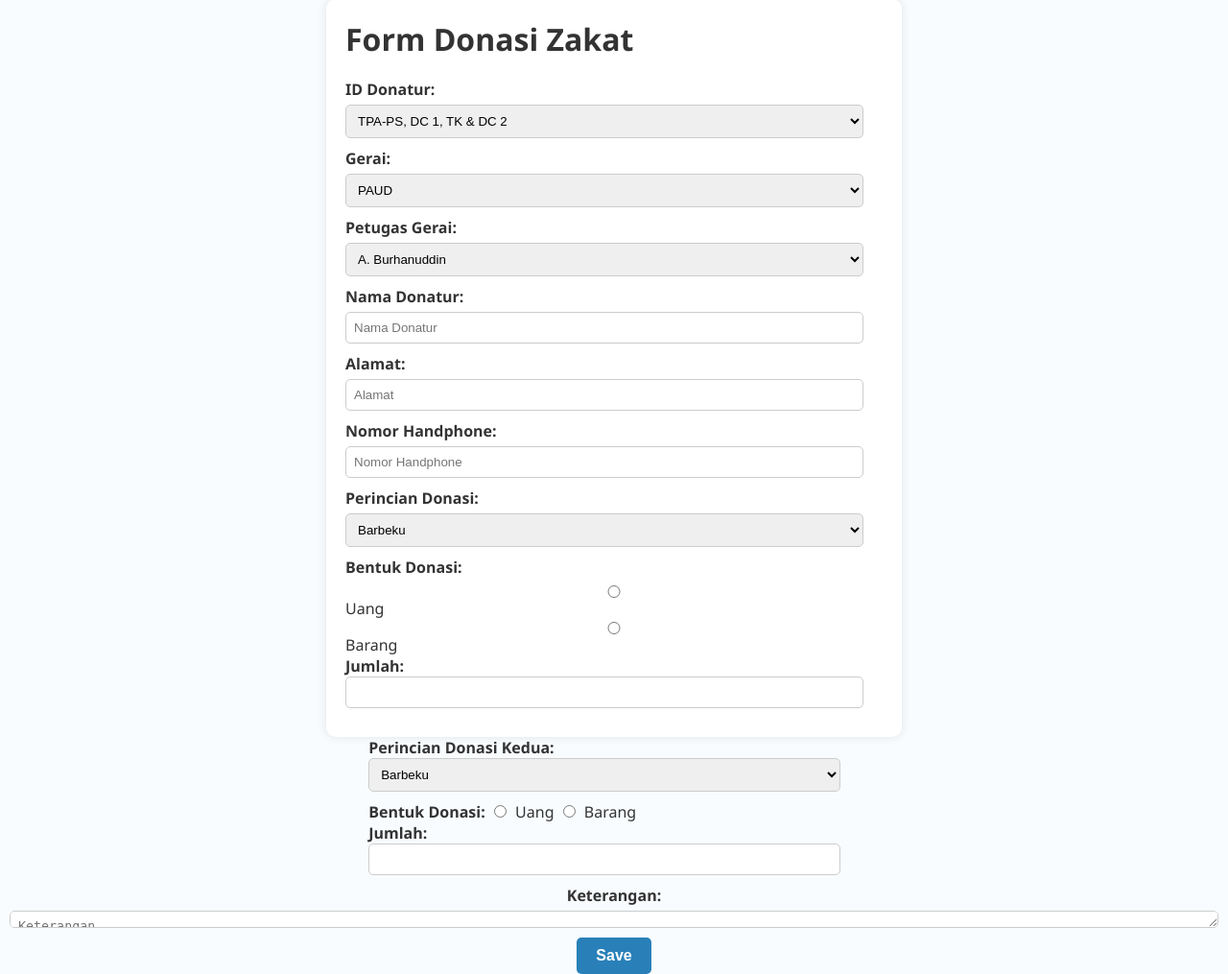
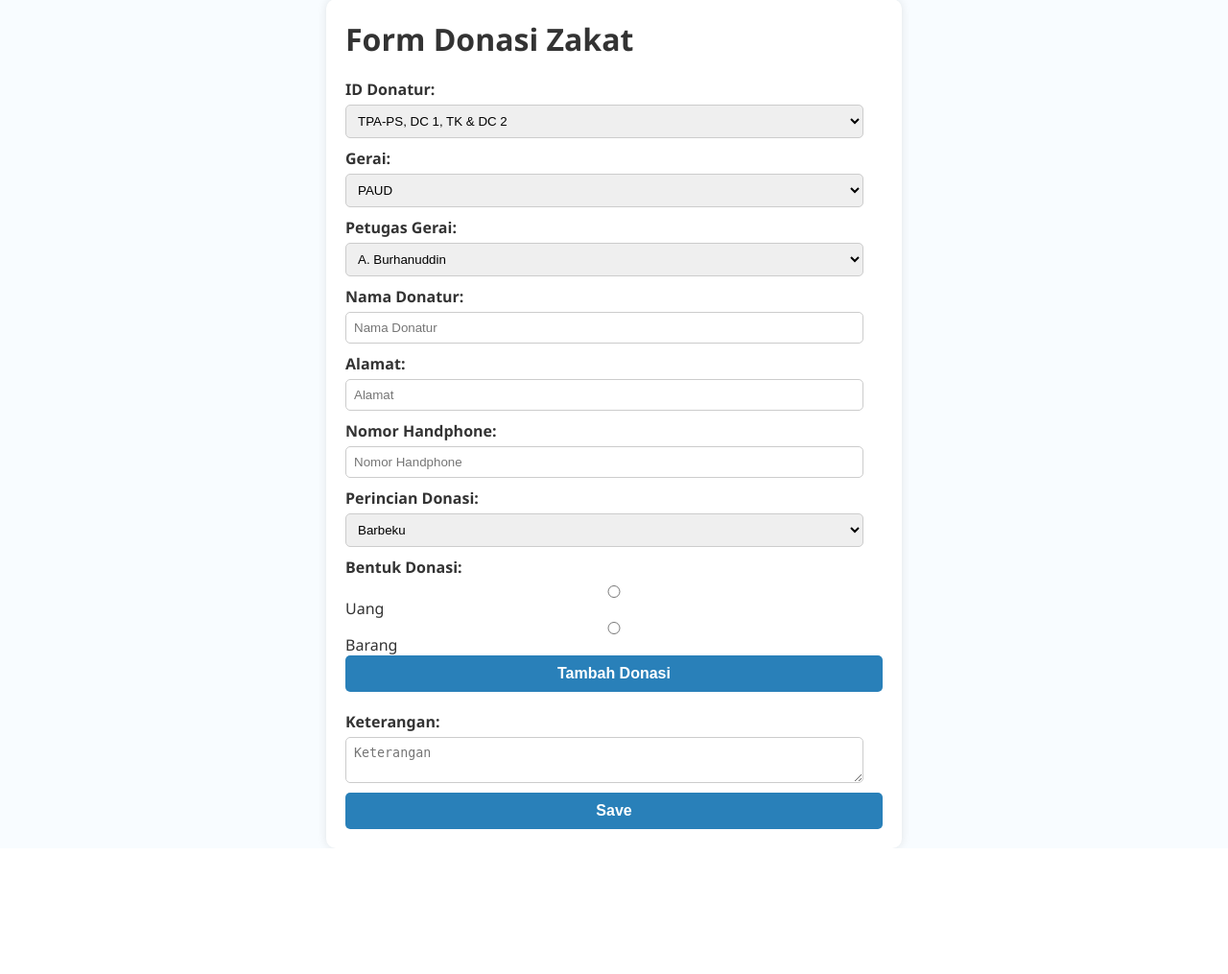
Before and after one commit to aesyeaha/form_zakat, a PHP site: page /form_donasi.php in a window 1280 px wide. Shown: the part 130-1145 px from the top of the page at 96% size. After the commit the page ends 1014 px from the top, so only its background shows below. Run offline with PHP 8.4, Linux system fonts and the light colour scheme.

Commit message:
Add files via upload

```diff
--- a/website form zakat/form_donasi.php
+++ b/website form zakat/form_donasi.php
@@ -4,16 +4,18 @@ session_start();
 
 <!DOCTYPE html>
 <html lang="en">
+
 <head>
     <meta charset="UTF-8">
     <meta name="viewport" content="width=device-width, initial-scale=1.0">
     <title>Permata Ansyithoh Ramadhan 1445H</title>
     <link rel="stylesheet" type="text/css" href="styles.css">
 </head>
+
 <body>
     <nav class="navbar navbar-dark bg-primary">
-    <div id="toggle-btn">&#9776;</div>
-    <img src="./image/logo.png" alt="Beranda" id="brand-logo">
+        <div id="toggle-btn">&#9776;</div>
+        <img src="./image/logo.png" alt="Beranda" id="brand-logo">
         <form class="form-inline">
             <input class="form-control mr-sm-2" type="search" placeholder="Search" aria-label="Search">
             <button class="btn btn-outline-success my-2 my-sm-0" type="submit">Search</button>
@@ -35,7 +37,7 @@ session_start();
 
     <div class="container">
         <h1>Form Donasi Zakat</h1>
-        <form action="form_process.php" method="post">
+        <form action="form_process.php" method="post" id="donationForm">
             <label for="id_donatur">ID Donatur:</label>
             <select name="id_donatur" id="id_donatur">
                 <option value="TPA-PS">TPA-PS, DC 1, TK & DC 2</option>
@@ -191,7 +193,7 @@ session_start();
 
             <label for="perincian_donasi">Perincian Donasi:</label>
             <select name="perincian_donasi" id="perincian_donasi">
-            <option value="Barbeku">Barbeku</option>
+                <option value="Barbeku">Barbeku</option>
                 <option value="Cinta Yatim">Cinta Yatim</option>
                 <option value="Fidyah">Fidyah</option>
                 <option value="Paket Buka Puasa">Paket Buka Puasa</option>
@@ -208,44 +210,37 @@ session_start();
             </select>
 
             <label for="bentuk_donasi">Bentuk Donasi:</label>
-            <input type="radio" name="bentuk_donasi" value="uang" required> Uang
-            <input type="radio" name="bentuk_donasi" value="barang" required> Barang
+            <input type="radio" name="bentuk_donasi" value="uang" required onclick="tampilkanJenisDonasi('uang')"> Uang
+            <input type="radio" name="bentuk_donasi" value="barang" required onclick="tampilkanJenisDonasi('barang')"> Barang
 
-            <div id="donationAmount" class="hidden">
-            <label for="jumlah_donasi">Jumlah:</label>
-            <input type="text" name="jumlah_donasi" id="jumlah_donasi" required>
-        </div>
-    </div>
+            <div id="uangDonasi" class="hidden">
+                <label for="jumlah_donasi">Jumlah (Rp):</label>
+                <input type="text" name="jumlah_donasi" id="jumlah_donasi" oninput="hitungTotalUang()" required>
 
-    <div id="donation2" class="hidden">
-        <label for="perincian_donasi2">Perincian Donasi Kedua:</label>
-        <select name="perincian_donasi2" id="perincian_donasi2" onchange="showDonationType2()">
-            <option value="Barbeku">Barbeku</option>
-            <option value="Fidyah">Fidyah</option>
-                <option value="Paket Buka Puasa">Paket Buka Puasa</option>
-                <option value="Sembako Ramadhan">Sembako Ramadhan</option>
+                <label for="total_donasi">Total (Rp):</label>
+                <input type="text" name="total_donasi" id="total_donasi" readonly>
 
-                <option value="Tabungan Surga si Copral">Tabungan Surga si Copral</option>
-                <option value="Wakaf Pembangunan Masjid">Wakaf Pengembangan Masjid</option>
-                <option value="Wakaf Pembebasan dan Pembangunan PPTQ">Wakaf Pembebasan dan Pembangunan PPTQ</option>
-                <option value="Wakaf al-Qur'an">Wakaf al-Qur'an</option>
-                <option value="Zakat Maal">Infaq dan Shodaqoh</option>
+                <label for="cara_pembayaran">Cara Pembayaran:</label>
+                <input type="radio" name="cara_pembayaran" value="tunai" required> Tunai
+                <input type="radio" name="cara_pembayaran" value="transfer" required onclick="tampilkanUnggahBukti()"> Transfer
+            </div>
 
-                <option value="Zakat Maal">Zakat Fitrah</option>
-                <option value="Zakat Fitrah">Zakat Maal</option>
-            </select>
+            <div id="unggahBukti" class="hidden">
+                <label for="bukti_transfer">Unggah Bukti Transfer:</label>
+                <input type="file" name="bukti_transfer" id="bukti_transfer">
+            </div>
 
-            <div id="donationDetails2" class="hidden">
-            <label for="bentuk_donasi2">Bentuk Donasi:</label>
-            <input type="radio" name="bentuk_donasi2" value="uang" required onclick="showDonationAmount2()"> Uang
-            <input type="radio" name="bentuk_donasi2" value="barang" required onclick="hideDonationAmount2()"> Barang
+            <div id="barangDonasi" class="hidden">
+                <label for="jumlah_paket">Jumlah Paket:</label>
+                <input type="text" name="jumlah_paket" id="jumlah_paket" oninput="hitungTotalPaket()" required>
 
-            <div id="donationAmount2" class="hidden">
-                <label for="jumlah_donasi2">Jumlah:</label>
-                <input type="text" name="jumlah_donasi2" id="jumlah_donasi2" required>
+                <label for="total_paket">Total Paket:</label>
+                <input type="text" name="total_paket" id="total_paket" readonly>
             </div>
-        </div>
-    </div>
+
+            <button type="button" onclick="tambahDonasi()">Tambah Donasi</button>
+
+            <div id="additionalDonations"></div>
 
             <label for="keterangan">Keterangan:</label>
             <textarea name="keterangan" placeholder="Keterangan"></textarea>
@@ -254,7 +249,10 @@ session_start();
         </form>
     </div>
 
-    <script>
+</body>
+
+<script>
+
     const toggleBtn = document.getElementById('toggle-btn');
     const closeBtn = document.getElementById('close-btn');
     const sidebar = document.querySelector('.sidebar');
@@ -266,7 +264,115 @@ session_start();
     closeBtn.addEventListener('click', () => {
         sidebar.style.left = '-250px';
     });
-    </script>
+
+    function sembunyikanSemua() {
+            var uangDonasi = document.getElementById('uangDonasi');
+            var barangDonasi = document.getElementById('barangDonasi');
+            var unggahBukti = document.getElementById('unggahBukti');
+
+            uangDonasi.classList.add('hidden');
+            barangDonasi.classList.add('hidden');
+            unggahBukti.classList.add('hidden');
+        }
+
+        function tampilkanJenisDonasi(jenis) {
+            sembunyikanSemua();
+
+            var uangDonasi = document.getElementById('uangDonasi');
+            var barangDonasi = document.getElementById('barangDonasi');
+            var unggahBukti = document.getElementById('unggahBukti');
+
+            if (jenis === 'uang') {
+                uangDonasi.classList.remove('hidden');
+            } else if (jenis === 'barang') {
+                barangDonasi.classList.remove('hidden');
+            }
+        }
+
+        function hitungTotalUang() {
+            var jumlahDonasi = parseFloat(document.getElementById('jumlah_donasi').value) || 0;
+            document.getElementById('total_donasi').value = jumlahDonasi.toFixed(2);
+        }
+
+        function hitungTotalPaket() {
+            var jumlahPaket = parseInt(document.getElementById('jumlah_paket').value) || 0;
+            var totalPaket = parseInt(document.getElementById('total_paket').value) || 0;
+            document.getElementById('total_paket').value = totalPaket + jumlahPaket;
+        }
+
+        function sembunyikanUnggahBukti() {
+            var unggahBukti = document.getElementById('unggahBukti');
+            unggahBukti.classList.add('hidden');
+        }
+
+        function tampilkanUnggahBukti() {
+            sembunyikanUnggahBukti();
+
+            var unggahBukti = document.getElementById('unggahBukti');
+            unggahBukti.classList.remove('hidden');
+        }
+
+        var counter = 1;
+
+        function tambahDonasi() {
+            sembunyikanSemua();
+
+            counter++;
+
+            var container = document.getElementById('additionalDonations');
+            var donationContainer = document.createElement('div');
+            donationContainer.innerHTML = `
+                <hr>
+                <label for="perincian_donasi${counter}">Perincian Donasi ${counter}:</label>
+                <select name="perincian_donasi${counter}" id="perincian_donasi${counter}">
+                    <option value="Barbeku">Barbeku</option>
+                    <option value="Cinta Yatim">Cinta Yatim</option>
+                    <option value="Fidyah">Fidyah</option>
+                    <option value="Paket Buka Puasa">Paket Buka Puasa</option>
+                    <option value="Sembako Ramadhan">Sembako Ramadhan</option>
+                    <option value="Tabungan Surga si Copral">Tabungan Surga si Copral</option>
+                    <option value="Wakaf Pembangunan Masjid">Wakaf Pengembangan Masjid</option>
+                    <option value="Wakaf Pembebasan dan Pembangunan PPTQ">Wakaf Pembebasan dan Pembangunan PPTQ</option>
+                    <option value="Wakaf al-Qur'an">Wakaf al-Qur'an</option>
+                    <option value="Zakat Maal">Infaq dan Shodaqoh</option>
+                    <option value="Zakat Fitrah">Zakat Fitrah</option>
+                    <option value="Zakat Maal">Zakat Maal</option>
+                </select>
+
+                <label for="bentuk_donasi${counter}">Bentuk Donasi:</label>
+                <input type="radio" name="bentuk_donasi${counter}" value="uang" required onclick="tampilkanJenisDonasi('uang')"> Uang
+                <input type="radio" name="bentuk_donasi${counter}" value="barang" required onclick="tampilkanJenisDonasi('barang')"> Barang
+
+                <div id="uangDonasi${counter}" class="hidden">
+                    <label for="jumlah_donasi${counter}">Jumlah (Rp):</label>
+                    <input type="text" name="jumlah_donasi${counter}" id="jumlah_donasi${counter}" oninput="hitungTotalUang()" required>
+
+                    <label for="total_donasi${counter}">Total (Rp):</label>
+                    <input type="text" name="total_donasi${counter}" id="total_donasi${counter}" readonly>
+
+                    <label for="cara_pembayaran${counter}">Cara Pembayaran:</label>
+                    <input type="radio" name="cara_pembayaran${counter}" value="tunai" required> Tunai
+                    <input type="radio" name="cara_pembayaran${counter}" value="transfer" required onclick="tampilkanUnggahBukti()"> Transfer
+                </div>
+
+                <div id="barangDonasi${counter}" class="hidden">
+                    <label for="jumlah_paket${counter}">Jumlah Paket:</label>
+                    <input type="text" name="jumlah_paket${counter}" id="jumlah_paket${counter}" oninput="hitungTotalPaket()" required>
+
+                    <label for="total_paket${counter}">Total Paket:</label>
+                    <input type="text" name="total_paket${counter}" id="total_paket${counter}" readonly>
+                </div>
+
+                <div id="unggahBukti${counter}" class="hidden">
+                    <label for="bukti_transfer${counter}">Unggah Bukti Transfer:</label>
+                    <input type="file" name="bukti_transfer${counter}" id="bukti_transfer${counter}">
+                </div>
+            `;
+
+            container.appendChild(donationContainer);
+        }
+</script>
 
 </body>
+
 </html>
--- a/website form zakat/styles.css
+++ b/website form zakat/styles.css
@@ -320,3 +320,15 @@ button {
 button:hover {
     background-color: #1f6690;
 }
+
+#additionalDonations {
+    margin-top: 20px;
+}
+
+hr {
+    border: 1px solid #ddd;
+}
+
+.hidden {
+    display: none;
+}
```
Also changed, not shown: website form zakat/form_process.php (+18 -15 lines).
